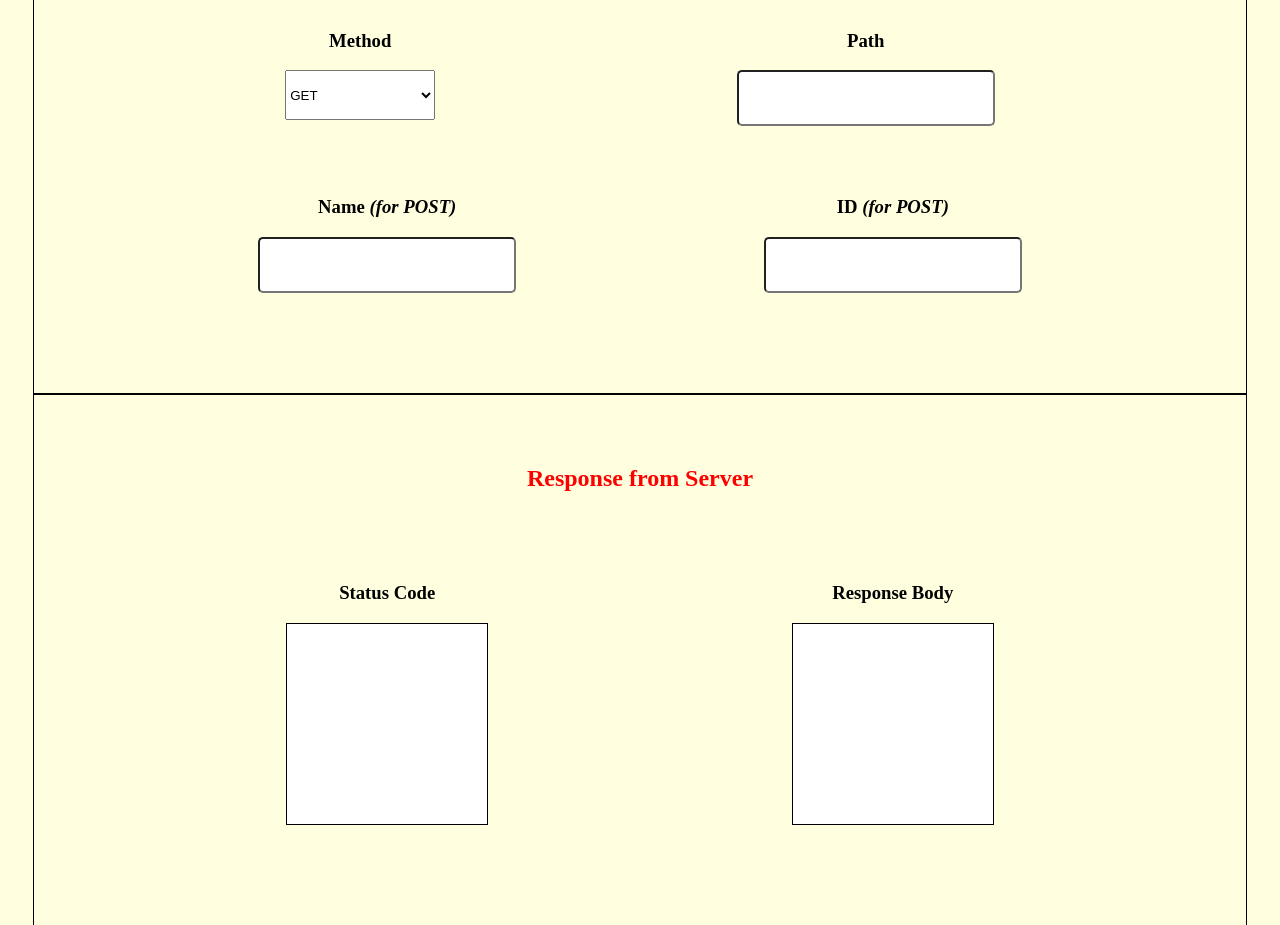
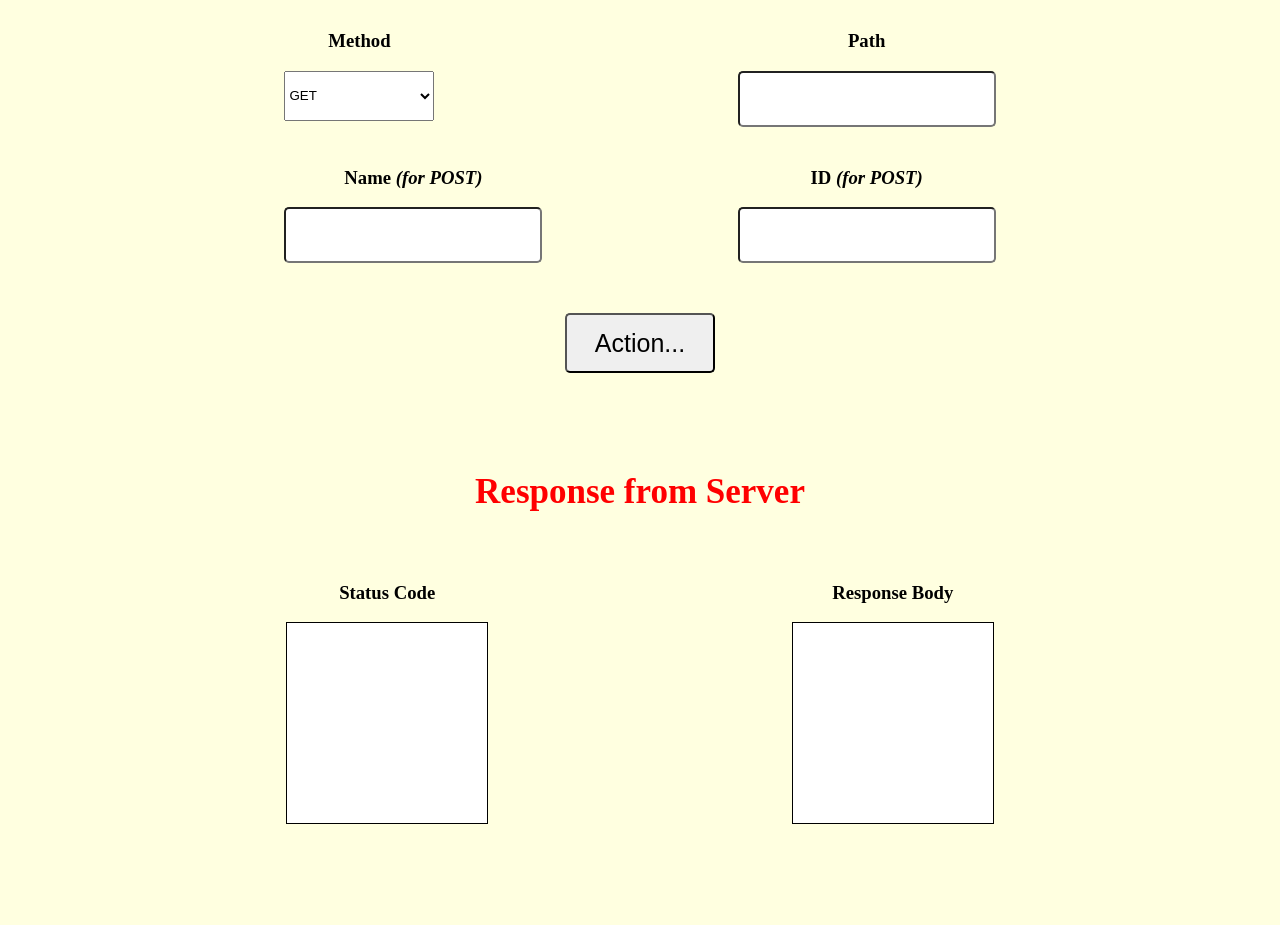
Before and after one commit to shankcode/HTTP-Methods, a website: page public/index.html in a window 1280 px wide. Shown: the part 250-1175 px from the top of the page. Drawn offline with Linux system fonts and the light colour scheme.

Commit message:
style formatting & added button acc...

```diff
--- a/public/index.html
+++ b/public/index.html
@@ -3,7 +3,7 @@
 
   <head>
     <meta charset="utf-8">
-    <title>API Working using Express</title>
+    <title>Web Server using Express.js</title>
     <link rel="stylesheet" href="./style.css" type="text/css">
     <link rel="stylesheet" href="https://cdnjs.cloudflare.com/ajax/libs/font-awesome/4.7.0/css/font-awesome.min.css">
   </head>
@@ -12,7 +12,7 @@
     <div class="container">
 
       <div class="header">
-        <h1>Small API using Express</h1>
+        <h1>Small API Requests Using Express.js</h1>
       </div>
 
       <div class="requests">
@@ -43,6 +43,10 @@
             <h3>ID <span>(for POST)</span></h3>
             <input id="id" type="text" name="id" value="">
           </div>
+        </div>
+
+        <div class="button">
+          <button id="btn" type="button" name="button">Action...</button>
         </div>
 
       </div>
--- a/public/style.css
+++ b/public/style.css
@@ -2,12 +2,14 @@ body {
   background-color: lightyellow;
 }
 
-h2, h3 {
+h2 {
+  font-size: 35px;
   text-align: center;
 }
 
 h3 {
-  margin-top: 70px;
+  margin-top: 40px;
+  text-align: center;
 }
 
 input {
@@ -24,7 +26,6 @@ span {
 .container {
   width: 100%;
   height: 100%;
-
   display: flex;
   flex-wrap: wrap;
   justify-content: center;
@@ -39,28 +40,43 @@ span {
 }
 
 .requests {
-  border: 1px solid black;
   display: flex;
   flex-direction: column;
   flex-basis: 80%;
-  padding: 50px 100px 100px;
+  padding: 50px 100px;
+  border-bottom: 2px;
 }
 
 .select-method, .post-method-details {
   display: flex;
   flex-direction: row;
+  justify-content: space-between;
+  padding-left: 150px;
+  padding-right: 150px;
+}
+
+
+.button {
+  display: flex;
+  align-items: center;
   justify-content: center;
-  justify-content: space-around;
+}
+
+#btn {
+  margin-top: 50px;
+  width: 150px;
+  height: 60px;
+  border-radius: 5px;
+  font-size: 25px;
 }
 
 .response {
-  border: 1px solid black;
   flex-basis: 80%;
   display: flex;
   justify-content: center;
   flex-wrap: wrap;
   justify-content: space-around;
-  padding: 50px 100px 100px;
+  padding: 20px 100px 150px;
 }
 
 .requests h2, .response h2  {
@@ -109,6 +125,6 @@ footer .container {
   color: black;
 }
 
-.author {
-
+.author h4 a {
+ color: red;
 }
```
